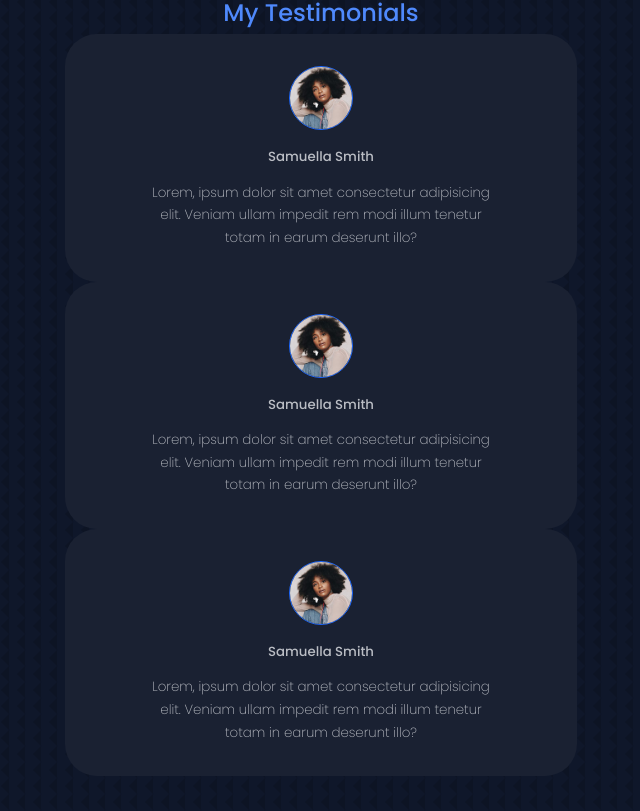
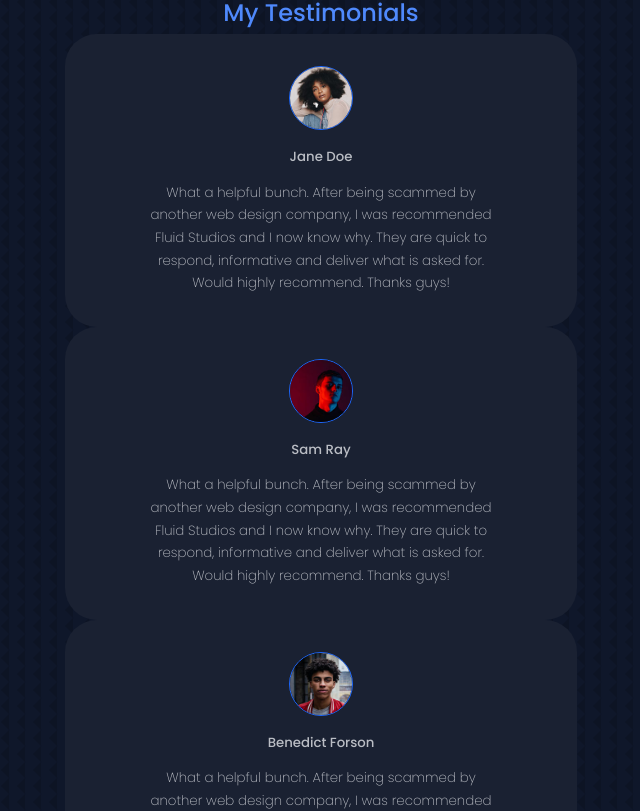
Before and after one commit to neophyte-programmer/react-portfolio, a React (Create React App) app: page / in a window 1280 px wide. Shown: the part 4070-4881 px from the top of the page, without its empty margins (319-959 px from the left). Built offline with nearby package versions, Linux system fonts and the light colour scheme.

Commit message:
generated testimonials dynamically with map method

```diff
--- a/src/components/testimonials/Testimonials.jsx
+++ b/src/components/testimonials/Testimonials.jsx
@@ -5,41 +5,70 @@ import avatar2 from '../../assets/avatar2.jpg'
 import avatar3 from '../../assets/avatar3.jpg'
 import avatar4 from '../../assets/avatar4.jpg'
 
+// Array to store testimonial details in an object and then map through the object to display the testimonials
+// id is going to be the unique key for each testimonial item
+const data = [
+	{
+		id: 1,
+		avatar: avatar1,
+		name: 'Jane Doe',
+		review: 'What a helpful bunch. After being scammed by another web design company, I was recommended Fluid Studios and I now know why. They are quick to respond, informative and deliver what is asked for. Would highly recommend. Thanks guys!',
+	},
+	{
+		id: 2,
+		avatar: avatar2,
+		name: 'Sam Ray',
+		review: 'What a helpful bunch. After being scammed by another web design company, I was recommended Fluid Studios and I now know why. They are quick to respond, informative and deliver what is asked for. Would highly recommend. Thanks guys!',
+	},
+	{
+		id: 3,
+		avatar: avatar3,
+		name: 'Benedict Forson',
+		review: 'What a helpful bunch. After being scammed by another web design company, I was recommended Fluid Studios and I now know why. They are quick to respond, informative and deliver what is asked for. Would highly recommend. Thanks guys!',
+	},
+	{
+		id: 4,
+		avatar: avatar4,
+		name: 'Kayla Mitchell',
+		review: 'What a helpful bunch. After being scammed by another web design company, I was recommended Fluid Studios and I now know why. They are quick to respond, informative and deliver what is asked for. Would highly recommend. Thanks guys!',
+	},
+]
+
 const Testimonials = () => {
-  return <section id='testimonials' className='section'>
-    <h5 className="section__subtitle">What People Say</h5>
-    <h2 className="section__title">My Testimonials</h2>
+	return (
+		<section id='testimonials' className='section'>
+			<h5 className='section__subtitle'>What People Say</h5>
+			<h2 className='section__title'>My Testimonials</h2>
 
-    <div className="container testimonials__container">
-      <article className="testimonial">
-        <div className="client__avatar">
-          <img src={avatar1} alt="" />
-        </div>
-          <h5 className="client__name">Samuella Smith</h5>
-          <small className="client__review">
-            Lorem, ipsum dolor sit amet consectetur adipisicing elit. Veniam ullam impedit rem modi illum tenetur totam in earum deserunt illo?
-          </small>
-      </article>
-      <article className="testimonial">
-        <div className="client__avatar">
-          <img src={avatar1} alt="" />
-        </div>
-          <h5 className="client__name">Samuella Smith</h5>
-          <small className="client__review">
-            Lorem, ipsum dolor sit amet consectetur adipisicing elit. Veniam ullam impedit rem modi illum tenetur totam in earum deserunt illo?
-          </small>
-      </article>
-      <article className="testimonial">
-        <div className="client__avatar">
-          <img src={avatar1} alt="" />
-        </div>
-          <h5 className="client__name">Samuella Smith</h5>
-          <small className="client__review">
-            Lorem, ipsum dolor sit amet consectetur adipisicing elit. Veniam ullam impedit rem modi illum tenetur totam in earum deserunt illo?
-          </small>
-      </article>
-    </div>
-  </section>
+      <div className='container testimonials__container'>
+        {/* Hardcoded testimonials  */}
+				{/* <article className='testimonial'>
+					<div className='client__avatar'>
+						<img src={avatar4} alt='' />
+					</div>
+					<h5 className='client__name'>Samuella Smith</h5>
+					<small className='client__review'>
+						Lorem, ipsum dolor sit amet consectetur adipisicing
+						elit. Veniam ullam impedit rem modi illum tenetur totam
+						in earum deserunt illo?
+					</small>
+				</article> */}
+
+				{/* Map through the object to display the testimonials */}
+				{data.map(({ id, avatar, name, review }) => {
+					return (
+						<article className='testimonial' key={id}>
+							<div className='client__avatar'>
+								<img src={avatar} alt='' />
+							</div>
+							<h5 className='client__name'>{name}</h5>
+							<small className='client__review'>{review}</small>
+						</article>
+					)
+				})}
+			</div>
+		</section>
+	)
 }
 
 export default Testimonials
```
